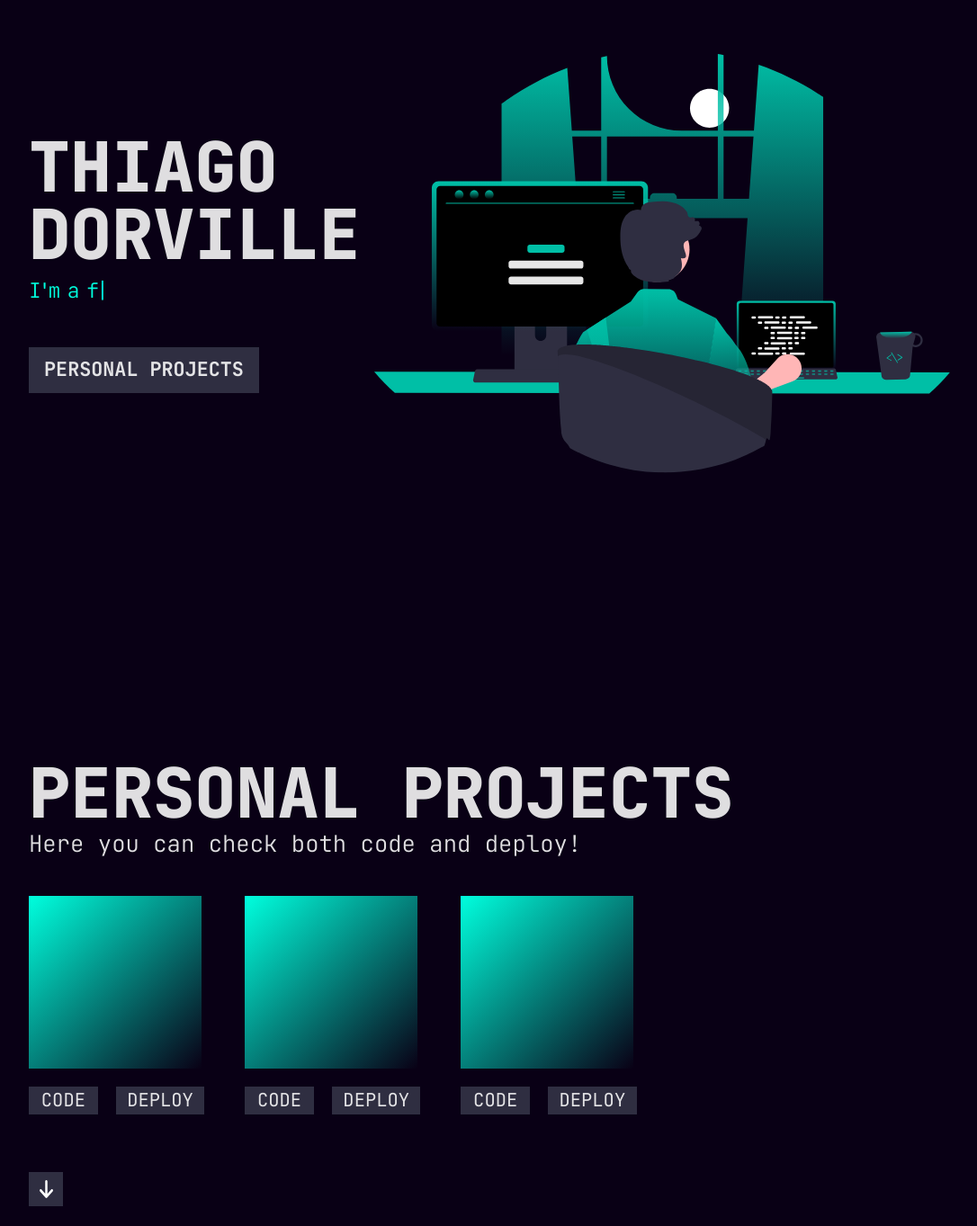
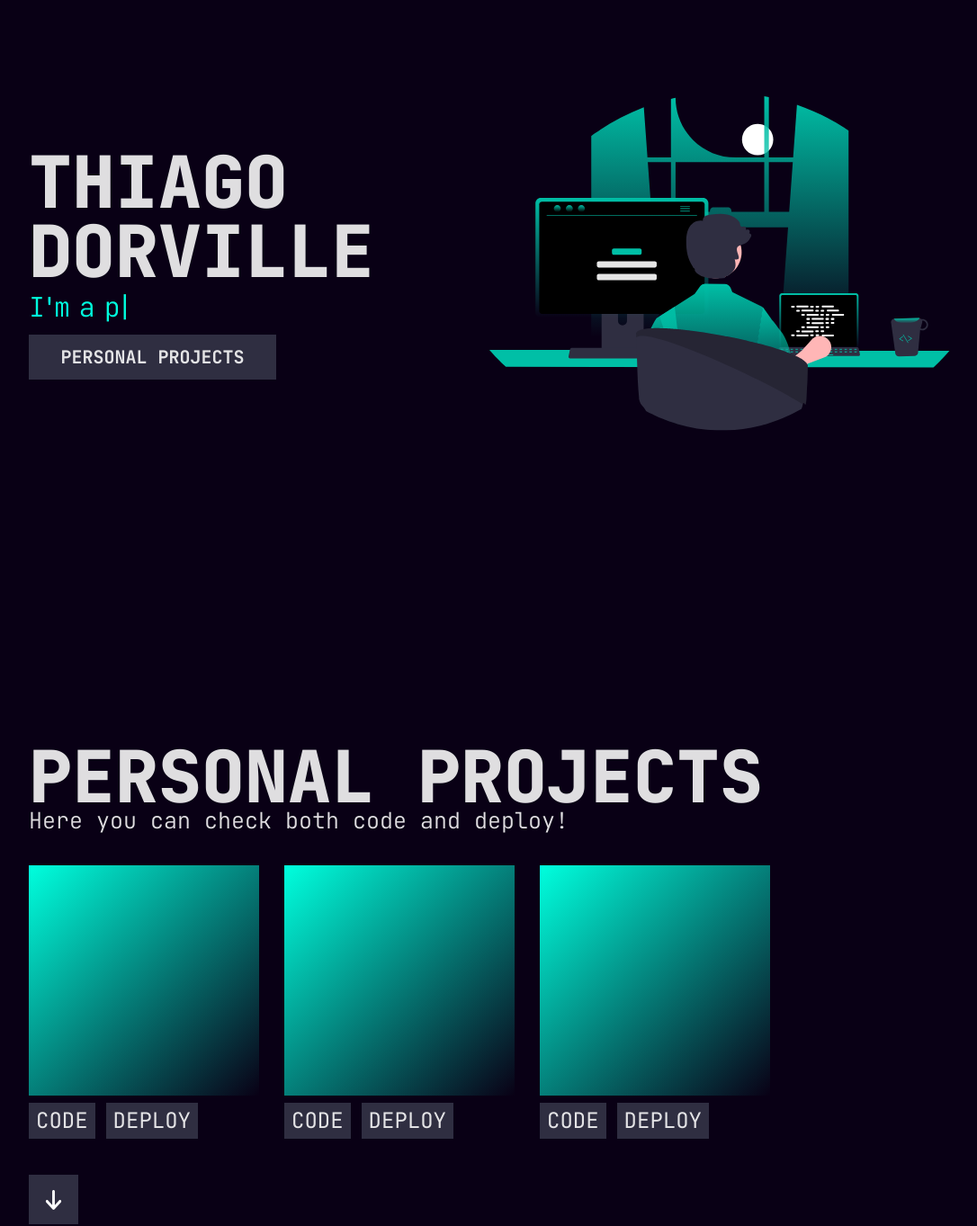
Before and after one commit to DorvilleThiago/eng-portfolio, a React (Vite) app: page / in a window 1280 px wide. Shown: the part 107-1470 px from the top of the page at 90% size, without its empty margins (96-1182 px from the left). Built offline with nearby package versions, Linux system fonts and the light colour scheme.

Commit message:
Merge branch 'main' of https://github.com/DorvilleThiago/eng-portfolio

```diff
--- a/src/App.jsx
+++ b/src/App.jsx
@@ -20,6 +20,8 @@ import "./assets/fonts/JetBrainsMono-Light.ttf"
 
 export default function App() {
 
+  const [IsMaxWidth, setMaxWidth] = useState(false);
+
   function ScrollDown(where) {
     const height = window.innerHeight;
     window.scrollTo({
@@ -35,57 +37,54 @@ export default function App() {
   return (
     <main>
 
-      <section style={{ margin: '0 auto' }} className='h-screen bg-back flex items-center justify-center'>
+      <section style={{ margin: '0 auto', minHeight: '600px' }} className='h-screen bg-back flex items-center justify-center'>
 
-        <div style={{width: '80%'}} className='flex flex-row items-center justify-between bg-back'>
+        <div style={{width: '80%'}} className='flex flex-col-reverse md:flex-row items-center justify-between bg-back'>
 
-          <div className='w-[403px] flex flex-col'>
-            <h1 style={{fontFamily: 'ExtraBold', lineHeight: '97%', fontSize: '6vw'}} className='select-none'>THIAGO DORVILLE</h1>
+          <div className='flex flex-col md:w-2/4 lg'>
+            <h1 style={{fontFamily: 'ExtraBold', lineHeight: '97%'}} className='md:w-1/4 select-none text-[52px] md:text-[50px] lg:text-[70px] text-center md:text-left xl:text-[80px] 2xl:text-[94px]'>THIAGO DORVILLE</h1>
             <TypeAnimation
               sequence={[
                 "I'm a web developer",
                 1000,
-                "I'm a front-end developer",
+                "I'm a frontend developer",
                 1000,
                 "I'm a programmer",
                 1000,
-                "I'm cs student",
+                "I'm a cs student",
                 1000,
-                () => {
-                  console.log('Done typing!');
-                }
-              ]} wrapper="div" cursor={true} repeat={Infinity} className='mt-2 text-main select-none' style={{ fontFamily: 'Light', fontSize:'1.8vw', letterSpacing: '-0.135em' }}/>
-              <a onClick={() => ScrollDown(1)} style={{ fontFamily: 'Bold',width: '20vw', height: '4vw', fontSize: '1.7vw', marginTop: '3.5vw'}}  className=' bg-lighter flex items-center justify-center cursor-pointer hover:bg-secondary transition-all hover:rounded-2xl active:scale-95 select-none'>PERSONAL PROJECTS</a>
-            </div>
+              ]} wrapper="div" cursor={true} repeat={Infinity} className='text-main select-none text-[21px] md:text-[24px] lg:text-[26px] self-center md:self-auto xl:text-[30px]' style={{ fontFamily: 'Light', letterSpacing: '-0.135em' }}/>
+              <a onClick={() => ScrollDown(1)} style={{ fontFamily: 'Bold'}}  className='mt-2 w-44 h-10 md:w-[210px] md:h-[50px] lg:w-[275px] text-[14px] md:text-[16px] lg:text-[18px] xl:text-[20px] 2xl:text-[22px] 2xl:w-[325px] 2xl:h-[60px] self-center md:self-auto bg-lighter flex items-center justify-center cursor-pointer hover:bg-secondary transition-all hover:rounded-2xl active:scale-95 select-none 2xl:mt-14'>PERSONAL PROJECTS</a>
+          </div>
 
-        <img src={Programmer} alt='' style={{width: '50vw', height: '50vw'}} className="select-none" />
+          <img src={Programmer} alt='programmer' className="select-none md:w-2/4" />
 
         </div>
 
       </section>
 
-      <section className='h-screen bg-back flex flex-col items-center justify-center'>
+      <section style={{minHeight: '600px'}} className='h-screen bg-back flex flex-col items-center justify-center'>
 
         <div style={{width: '80%'}}>
 
           <div>
-            <h1 data-aos="fade-up" style={{fontFamily: 'ExtraBold', lineHeight: '97%', fontSize: '6vw'}} className='select-none'>PERSONAL PROJECTS</h1>
-            <h2 data-aos="fade-up" style={{fontFamily: 'Light', fontSize: '2vw'}} className="select-none">Here you can check both code and deploy!</h2>
+            <h1 data-aos="fade-up" style={{fontFamily: 'ExtraBold', lineHeight: '97%'}} className='select-none text-[52px] md:text-[58px] lg:text-[72px] xl:text-[80px] 2xl:text-[94px]'>PERSONAL PROJECTS</h1>
+            <h2 data-aos="fade-up" style={{fontFamily: 'Light'}} className="select-none text-[18px] md:text-[24.5px] lg:text-[25px] leading-5 w-[250px] md:w-auto">Here you can check both code and deploy!</h2>
           </div>
 
-          <div style={{gap: '3.5vw', marginTop: '3vw'}} className='flex flex-row'>
-            <div data-aos="fade-left" data-aos-delay="">
+          <div className='flex flex-col md:flex-row gap-3 md:gap-7 mt-10'>
+            <div  data-aos-delay="">
               <Project />
             </div>
-            <div data-aos="fade-left" data-aos-delay="100">
+            <div  data-aos-delay="100">
               <Project />
             </div>
-            <div data-aos="fade-left" data-aos-delay="200">
+            <div data-aos-delay="200">
               <Project />
             </div>
           </div>
 
-          <div data-aos="fade-left" data-aos-offset="50" style={{width: '4vw'}}>
+          <div data-aos-offset="50" className='mt-10'>
             <Arrow onClick={() => ScrollDown(2)} />
           </div>
 
@@ -93,7 +92,7 @@ export default function App() {
 
       </section>
 
-      <section className='h-screen bg-back flex flex-col items-center justify-center'>
+      <section style={{minHeight: '600px'}} className='h-screen bg-back flex flex-col items-center justify-center'>
 
         <div style={{ width: '80%' }}>
 
@@ -104,14 +103,15 @@ export default function App() {
 
             <div data-aos="fade-up" style={{marginTop: '3vw'}} id="text-div">
               <h1 className='select-none' style={{fontFamily: 'ExtraBold', lineHeight: '97%', fontSize: '4vw'}}>WHAT CAN YOU DO?</h1>
-              <h2 className='select-none' style={{fontSize: '1.2vw', marginTop: '1vw'}}>That's a good question!</h2>
+              <h2 className='select-none' style={{ fontSize: '1.2vw', marginTop: '1vw' }}>That's a good question!</h2>
+              <br/>
               <h2 className='select-none' style={{ fontSize: '1.2vw', fontFamily: 'Light'}}>1. I've got experience in modern web component libraries such as <strong style={{fontFamily: 'ExtraBold'}} className='text-secondary'>Vue.js</strong> and <strong style={{fontFamily: 'ExtraBold', color: '#0085FF'}}>React</strong>;</h2>
               <h2 className='select-none' style={{ fontSize: '1.2vw' }}>2. I can use the latest styling stacks like SASS, <strong style={{fontFamily: 'ExtraBold', color:'#00F0FF'}}>Tailwind</strong> and Styled Components;</h2>
               <h2 className='select-none' style={{ fontSize: '1.2vw' }}>3. I'm used to coding responsively designed websites for <strong style={{fontFamily: 'ExtraBold', color:'#00FFDE'}}>Mobile</strong> and non usual screens;</h2>
               <h2 className='select-none' style={{ fontSize: '1.2vw' }}>4. I've done multiple projects pre-made component libraries like <strong style={{fontFamily: 'ExtraBold', color: '#0085FF'}}>MaterialUI</strong> and <strong style={{fontFamily: 'ExtraBold', color: '#AD00FF'}}>Bootstrap</strong>.</h2>
             </div>
 
-            <div data-aos="fade-left" data-aos-offset="50" style={{width: '4vw'}}>
+            <div data-aos-offset="50" style={{width: '4vw'}}>
               <Arrow onClick={() => ScrollDown(3)} />
             </div>
 
@@ -119,7 +119,7 @@ export default function App() {
 
       </section>
 
-      <section className='h-screen bg-back flex flex-col items-center justify-center'>
+      <section style={{minHeight: '600px'}} className='h-screen bg-back flex flex-col items-center justify-center'>
 
         <div className='flex flex-col' style={{ width: '80%' }}>
 
@@ -127,7 +127,7 @@ export default function App() {
             <h1 data-aos="fade-up" className='select-none' style={{fontFamily: 'ExtraBold',lineHeight: '97%', marginBottom: '0.3vw', fontSize: '4.5vw'}}>SEND A MESSAGE</h1>
             <input data-aos="fade-up" type='email' style={{width: '37.5vw', height: '3vw', fontSize: '1.3vw'}} className='bg-lighter pl-2 pr-2 focus:outline-none' placeholder='youremail@example.com' />
             <textarea data-aos="fade-up" style={{ marginTop: '1vw', width: '37.5vw', height: '10vw', fontSize: '1.3vw' }} className='resize-none bg-lighter p-2 focus:outline-none' placeholder='here you can type something nice!'></textarea>
-            <button data-aos="fade-up" style={{ width: '7vw', height: '2.6vw', marginTop: '1vw' }} className='bg-lighter hover:bg-secondary transition-all flex flex-row items-center justify-center'>
+            <button data-aos="fade-up" style={{ width: '7vw', height: '2.6vw', marginTop: '1vw' }} className='bg-lighter transition-all hover:bg-secondary flex items-center justify-center'>
               <p className='select-none' style={{fontFamily: 'ExtraBold', marginRight: '0.3vw', fontSize: '1.2vw'}}>SEND</p>
               <img className='select-none' style={{width: '1.4vw', height: '1.4vw', marginLeft: '0.2vw'}} src={Plane} />
             </button>
@@ -137,7 +137,7 @@ export default function App() {
             <h1 data-aos="fade-top" className='select-none' style={{fontFamily: 'ExtraBold', lineHeight: '97%', fontSize: '4.5vw'}}>GET IN TOUCH</h1>
             <h2 data-aos="fade-top" className='select-none' style={{fontSize: '1.4vw'}}>You can find me on the socials below</h2>
             <div style={{marginTop: '1vw', gap:'1.3vw'}} className='flex'>
-              <a target={'_blank'} href="https://github.com/DorvilleThiago" data-aos="fade-left" className='cursor-pointer'>
+              <a target={'_blank'} href="https://github.com/DorvilleThiago"  className='cursor-pointer'>
                 <img className='select-none' src={GitHub} style={{width: '4vw', height: '4vw'}} />
               </a>
               <a target={'_blank'} href="https://www.linkedin.com/in/thiago-dorville/" data-aos="fade-left" className='cursor-pointer'>
--- a/src/Arrow.jsx
+++ b/src/Arrow.jsx
@@ -3,8 +3,8 @@ import ArrowSvg from './assets/arrow.svg'
 export default function Arrow(props) {
 
     return (
-        <button onClick={props.onClick} style={{width: '3vw', height: '3vw'}} className='cursor-pointer bg-lighter flex items-center justify-center mt-16 hover:bg-secondary transition-all hover:rounded-xl select-none'>
-            <img style={{width: '1.5vw', height: '1.5vw'}} src={ArrowSvg}></img>
+        <button onClick={props.onClick} className='w-[40px] h-[40px] xl:w-[55px] xl:h-[55px] cursor-pointer bg-lighter flex items-center justify-center hover:bg-secondary transition-all hover:rounded-xl select-none'>
+            <img src={ArrowSvg}></img>
         </button>
     )
 }
--- a/src/Project.jsx
+++ b/src/Project.jsx
@@ -1,10 +1,10 @@
 export default function Project() {
     return (
-        <div>
-            <div style={{width: '15vw', height: '15vw'}} className="bg-gradient-to-br from-main to-back" />
-            <div className="flex mt-5">
-                <a style={{width: '6vw', fontSize: '1.6vw'}} className=" bg-lighter flex items-center justify-center hover:bg-secondary transition-all  active:scale-95 select-none cursor-pointer">CODE</a>
-                <a style={{width: '7.7vw', fontSize: '1.6vw'}} className=" bg-lighter flex items-center justify-center ml-5 hover:bg-secondary transition-all  active:scale-95 select-none cursor-pointer">DEPLOY</a>
+        <div className="flex flex-row md:flex-col">
+            <div className="bg-gradient-to-br from-main to-back w-32 h-32 md:w-44 md:h-44 lg:w-56 lg:h-56 xl:w-64 xl:h-64 2xl:w-72 2xl:h-72" />
+            <div className="flex flex-col ml-2 md:ml-0 md: md:mt-2 gap-3 md:flex-row">
+                <a className=" text-lg lg:text-xl xl:text-2xl px-3 md:px-2 p-1 bg-lighter flex items-center justify-center hover:bg-secondary transition-all  active:scale-95 select-none cursor-pointer">CODE</a>
+                <a className=" text-lg lg:text-xl xl:text-2xl px-3 md:px-2 p-1 bg-lighter flex items-center justify-center hover:bg-secondary transition-all  active:scale-95 select-none cursor-pointer">DEPLOY</a>
             </div>
         </div>
     )
--- a/tailwind.config.cjs
+++ b/tailwind.config.cjs
@@ -11,7 +11,7 @@ module.exports = {
         secondary: '#00BFA6',
         back: '#090015',
         lighter: '#2F2E41'
-      }
+      },
     },
   },
   plugins: [],
```
